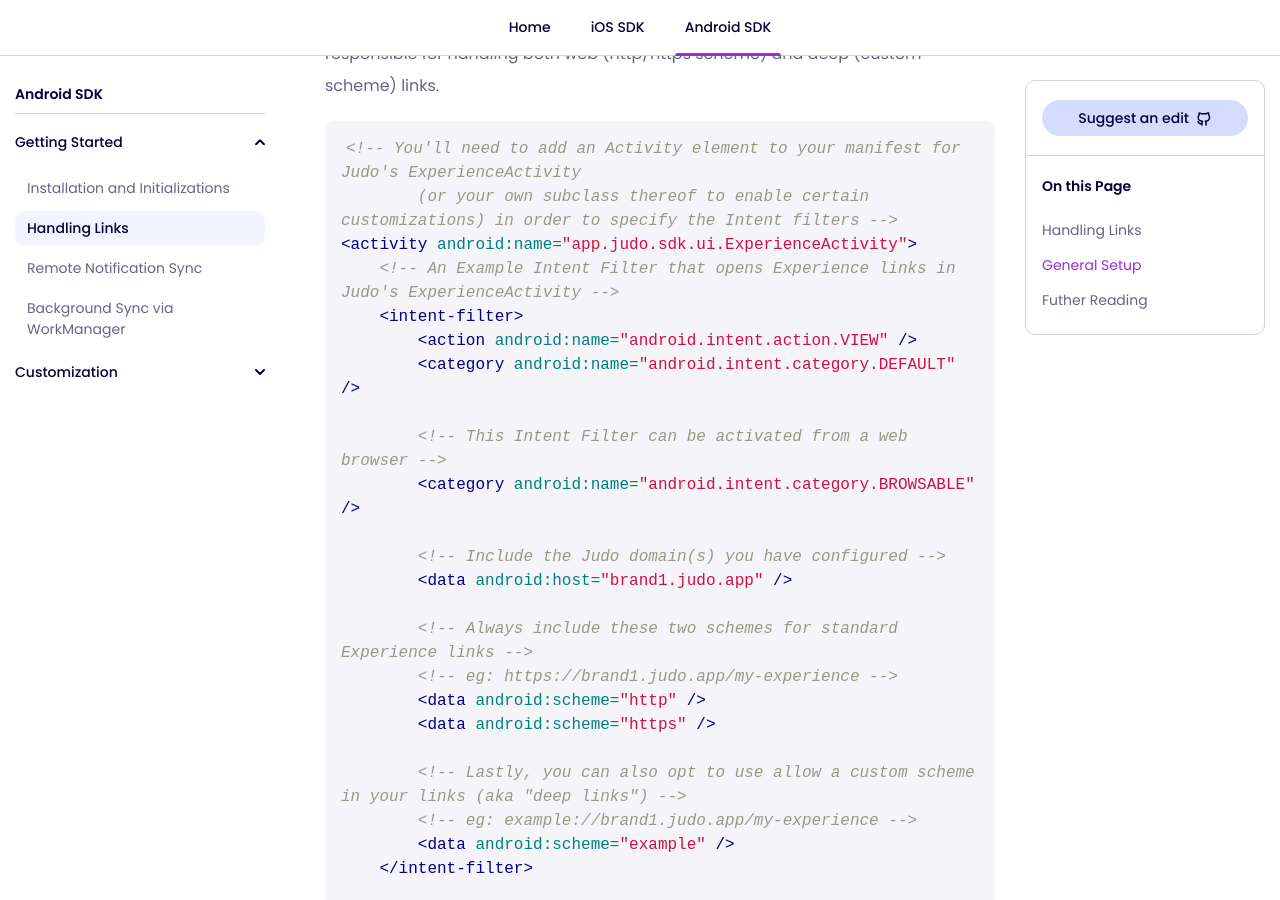
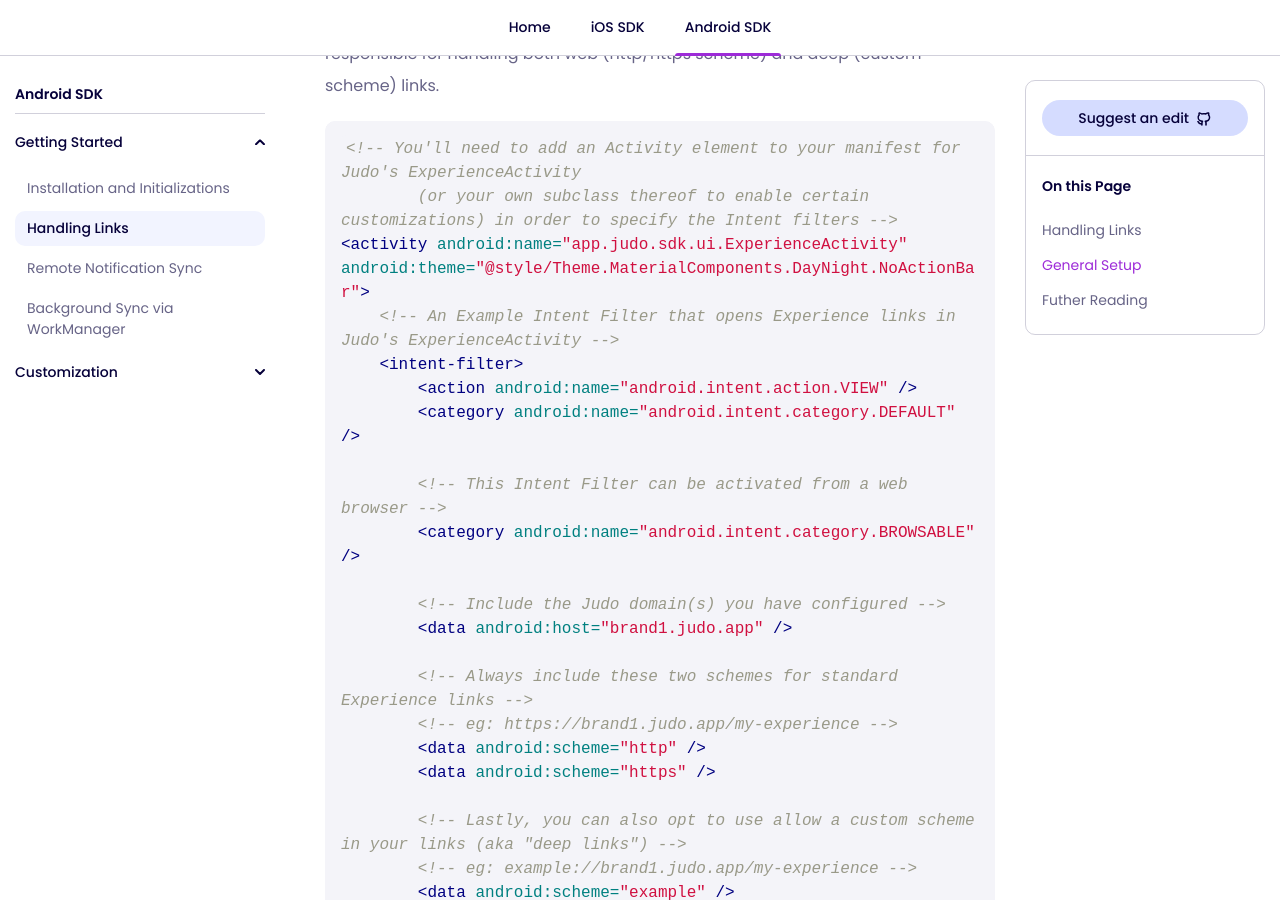
Before and after one commit to y-kovaleva/judo-developer-site, a Jekyll site: the page built from _android/handling-links.md, in a window 1280 px wide and 900 px high, scrolled down 1259 px. Built offline with Jekyll 4.4.1, drawn with Linux system fonts in a browser that asks for light colours; some web fonts are replaced.

Commit message:
tell devs to set explicitly set a safe theme on ExperienceActivity

````diff
--- a/_android/handling-links.md
+++ b/_android/handling-links.md
@@ -32,7 +32,7 @@ Add an `<activity>` element to your manifest for `app.judo.sdk.ui.ExperienceActi
 ```xml
 <!-- You'll need to add an Activity element to your manifest for Judo's ExperienceActivity
         (or your own subclass thereof to enable certain customizations) in order to specify the Intent filters -->
-<activity android:name="app.judo.sdk.ui.ExperienceActivity">
+<activity android:name="app.judo.sdk.ui.ExperienceActivity" android:theme="@style/Theme.MaterialComponents.DayNight.NoActionBar">
     <!-- An Example Intent Filter that opens Experience links in Judo's ExperienceActivity -->
     <intent-filter>
         <action android:name="android.intent.action.VIEW" />
````
